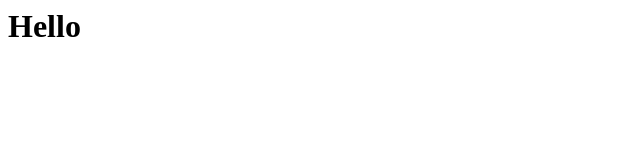
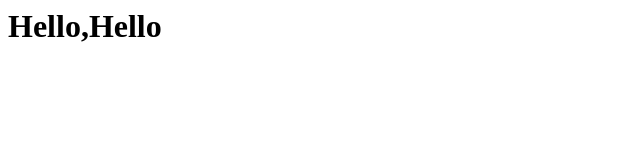
Before and after one commit to ykliba/jq.prac1, a plain HTML site: page index.html in a window 1280 px wide. Shown: the whole page, without its empty margins (0-640 px from the left). Drawn offline with Linux system fonts and the light colour scheme.

Commit message:
replace the message

```diff
--- a/index.html
+++ b/index.html
@@ -1 +1 @@
-<h1>Hello</h1>
+<h1>Hello,Hello</h1>
```
